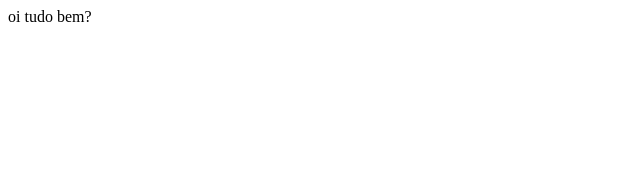
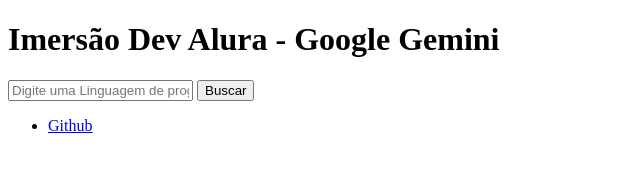
Before and after one commit to GGneto10/Imers-o_alura, a plain HTML site: page index.html in a window 1280 px wide. Shown: the whole page, without its empty margins (0-640 px from the left). Drawn offline with Linux system fonts and the light colour scheme.

Commit message:
Iniciando, primeiros 30 minutos

```diff
--- a/index.html
+++ b/index.html
@@ -6,6 +6,25 @@
     <title>Imersão da Alura</title>
 </head>
 <body>
-    oi tudo bem?
+   <header>
+        <h1>Imersão Dev Alura - Google Gemini</h1>
+        <div>
+            <input type="text" placeholder="Digite uma Linguagem de programação válida">
+            <button onclick="iniciarBusca()">Buscar</button>
+        </div>
+   </header>
+
+    <main>
+        <section >
+        </section>
+    </main>
+
+    <footer>
+        <ul>
+            <li>
+                <a href="https://github.com/GGneto10">Github<a>
+            </li>
+        </ul>
+    <footer>
 </body>
 </html>
```
